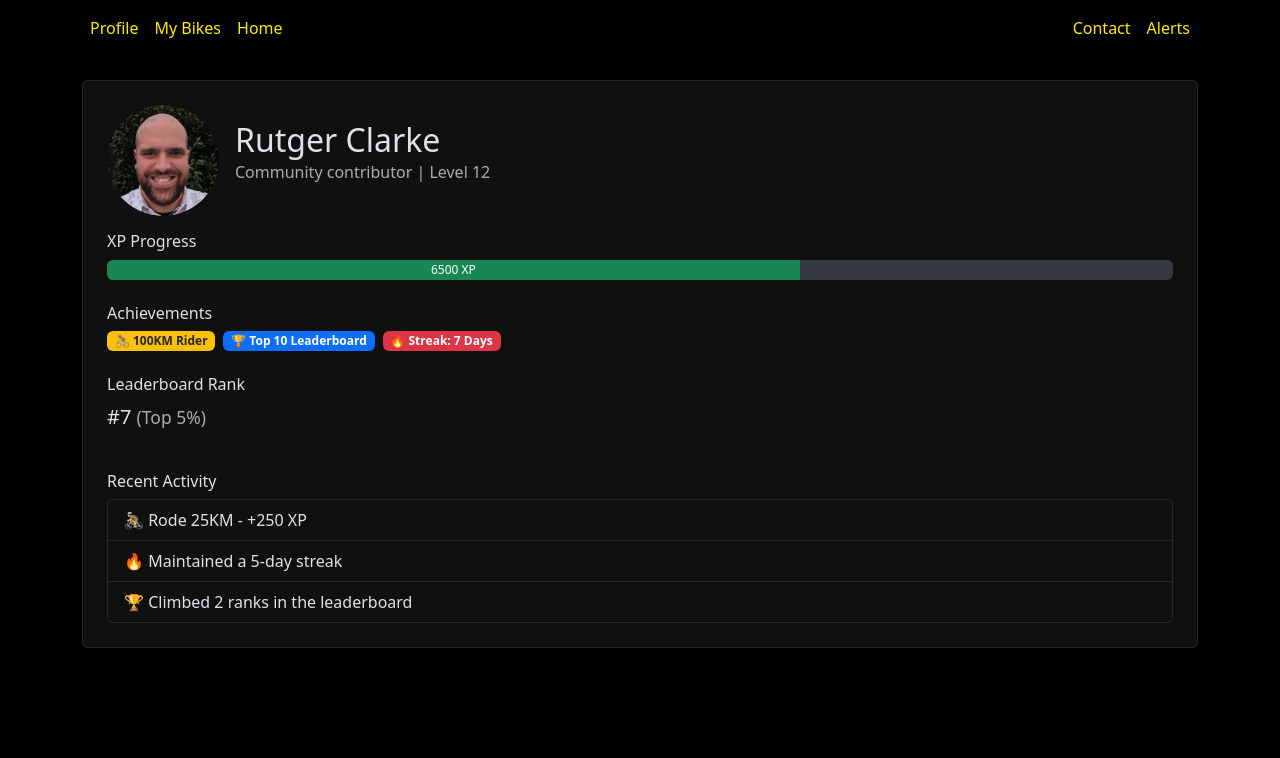
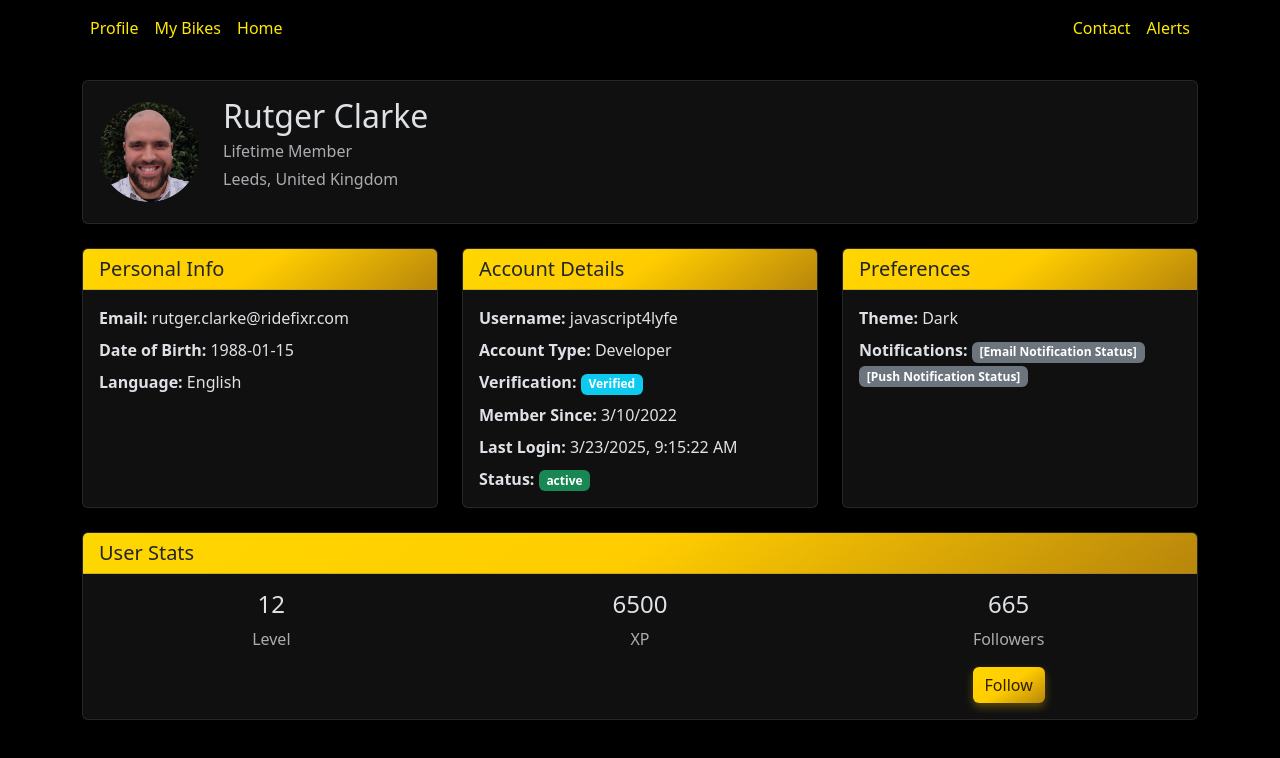
Before and after one commit to rclarke87/rclarke87.github.io, a plain HTML site: page profile.html in a window 1280 px wide. Drawn offline with nearby package versions, Linux system fonts and the light colour scheme.

Commit message:
profile update

```diff
--- a/profile.html
+++ b/profile.html
@@ -2,12 +2,11 @@
 <html lang="en" data-bs-theme="dark">
 <head>
     <meta charset="UTF-8">
-    <meta name="viewport" content="width=device-width, initial-scale=1.0">
-    <title>RideFixr Profile</title>
+    <meta name="viewport" content="width=device-width, initial-scale=1">
+    <title>User Profile</title>
     <link href="https://cdn.jsdelivr.net/npm/bootstrap@5.3.3/dist/css/bootstrap.min.css" rel="stylesheet">
+    <link href="https://fonts.googleapis.com/css2?family=Domine:wght@400..700&family=Public+Sans:ital,wght@0,100..900;1,100..900&display=swap" rel="stylesheet">
     <link rel="stylesheet" href="styles.css">
-    <script src="https://cdn.jsdelivr.net/npm/bootstrap@5.3.3/dist/js/bootstrap.bundle.min.js"></script>
-    <link rel="stylesheet" href="form.css">
 </head>
 <body>
 
@@ -30,50 +29,105 @@
         </div>
     </nav>
 
-    <div class="container mt-4">
-        <div class="card p-4">
-            <div class="d-flex align-items-center">
-                <img src="images/roundedprofile.png" class="profile-circle rounded-circle me-3" alt="Profile Picture">
-                <div>
-                    <h2 class="mb-0">Rutger Clarke</h2>
-                    <p class="text-muted">Community contributor | Level 12</p>
+    <div class="container py-4">
+        <div class="row">
+            <!-- Profile Header -->
+            <div class="col-12 mb-4">
+                <div class="card profile-header">
+                    <div class="card-body d-flex align-items-center">
+                        <img id="profilePicture" src="[PROFILE IMAGE PATH]"
+                             class="rounded-circle me-4"
+                             style="width: 100px; height: 100px; object-fit: cover;">
+                        <div>
+                            <h2 id="userFullName" class="card-title mb-1">[User Full Name]</h2>
+                            <p id="subscriptionTier" class="text-muted mb-1">[Subscription Tier]</p>
+                            <p id="userCountry" class="text-muted">[User Country]</p>
+                        </div>
+                    </div>
                 </div>
             </div>
 
-            <!-- XP Progress Bar -->
-            <div class="mt-3">
-                <h6>XP Progress</h6>
-                <div class="progress" style="height: 20px;">
-                    <div class="progress-bar bg-success" role="progressbar" style="width: 65%;" aria-valuenow="65" aria-valuemin="0" aria-valuemax="100">6500 XP</div>
+            <!-- Personal Information -->
+            <div class="col-md-4 mb-4">
+                <div class="card h-100">
+                    <div class="card-header bg-primary">
+                        <h5 class="card-title mb-0 text-dark">Personal Info</h5>
+                    </div>
+                    <div class="card-body">
+                        <p class="mb-2"><strong>Email:</strong> <span id="userEmail">[User Email Address]</span></p>
+                        <p class="mb-2"><strong>Date of Birth:</strong> <span id="dateOfBirth">[Date of Birth]</span></p>
+                        <p class="mb-0"><strong>Language:</strong> <span id="language">[User Language]</span></p>
+                    </div>
                 </div>
             </div>
 
-            <!-- Badges -->
-            <div class="mt-4">
-                <h6>Achievements</h6>
-                <div class="d-flex gap-2">
-                    <span class="badge bg-warning text-dark">🚴 100KM Rider</span>
-                    <span class="badge bg-primary">🏆 Top 10 Leaderboard</span>
-                    <span class="badge bg-danger">🔥 Streak: 7 Days</span>
+            <!-- Account Details -->
+            <div class="col-md-4 mb-4">
+                <div class="card h-100">
+                    <div class="card-header bg-success">
+                        <h5 class="card-title mb-0 text-dark">Account Details</h5>
+                    </div>
+                    <div class="card-body">
+                        <p class="mb-2"><strong>Username:</strong> <span id="username">[Username]</span></p>
+                        <p class="mb-2"><strong>Account Type:</strong> <span id="accountType">[Account Type]</span></p>
+                        <p class="mb-2"><strong>Verification:</strong> <span id="isVerified" class="badge bg-info">[Verification Status]</span></p>
+                        <p class="mb-2"><strong>Member Since:</strong> <span id="accountCreated">[Account Creation Date]</span></p>
+                        <p class="mb-2"><strong>Last Login:</strong> <span id="lastLogin">[Last Login Date]</span></p>
+                        <p class="mb-0"><strong>Status:</strong> <span id="subscriptionStatus" class="badge bg-success">[Subscription Status]</span></p>
+                    </div>
                 </div>
             </div>
 
-            <!-- Leaderboard Ranking -->
-            <div class="mt-4">
-                <h6>Leaderboard Rank</h6>
-                <p class="fs-5">#7 <small class="text-muted">(Top 5%)</small></p>
+            <!-- Preferences -->
+            <div class="col-md-4 mb-4">
+                <div class="card h-100">
+                    <div class="card-header bg-warning">
+                        <h5 class="card-title mb-0 text-dark">Preferences</h5>
+                    </div>
+                    <div class="card-body">
+                        <p class="mb-2"><strong>Theme:</strong> <span id="theme">[Theme Preference]</span></p>
+                        <div class="mb-2">
+                            <strong>Notifications:</strong>
+                            <span id="emailNotifications" class="badge bg-secondary me-1">[Email Notification Status]</span>
+                            <span id="pushNotifications" class="badge bg-secondary">[Push Notification Status]</span>
+                        </div>
+                    </div>
+                </div>
             </div>
 
-            <!-- Recent Activity -->
-            <div class="mt-4">
-                <h6>Recent Activity</h6>
-                <ul class="list-group">
-                    <li class="list-group-item">🚴 Rode 25KM - +250 XP</li>
-                    <li class="list-group-item">🔥 Maintained a 5-day streak</li>
-                    <li class="list-group-item">🏆 Climbed 2 ranks in the leaderboard</li>
-                </ul>
+            <!-- User Stats -->
+            <div class="col-12">
+                <div class="card stats-card">
+                    <div class="card-header">
+                        <h5 class="card-title mb-0 text-dark">User Stats</h5>
+                    </div>
+                    <div class="card-body">
+                        <div class="row text-center">
+                            <div class="col-4">
+                                <i class="bi bi-trophy icon-stat"></i>
+                                <h4 id="userLevel">[User Level]</h4>
+                                <p class="text-muted">Level</p>
+                            </div>
+                            <div class="col-4">
+                                <i class="bi bi-graph-up icon-stat"></i>
+                                <h4 id="userXP">[User XP]</h4>
+                                <p class="text-muted">XP</p>
+                            </div>
+                            <div class="col-4">
+                                <i class="bi bi-chat-text icon-stat"></i>
+                                <h4 id="followersCount">[Followers Count]</h4>
+                                <p class="text-muted">Followers</p>
+                                <button id="followButton" class="btn btn-primary">Follow</button>
+                            </div>
+                        </div>
+                    </div>
+                </div>
             </div>
         </div>
     </div>
+
+    <!-- Bootstrap JS and dependencies -->
+    <script src="https://cdn.jsdelivr.net/npm/bootstrap@5.3.0/dist/js/bootstrap.bundle.min.js"></script>
+    <script src="profile.js"></script>
 </body>
 </html>
--- a/profile.js
+++ b/profile.js
@@ -1,27 +1,78 @@
+function updateUserProfile(userProfile) {
+  // Basic Profile Information
+  document.getElementById(
+    "userFullName"
+  ).textContent = `${userProfile.personalInfo.firstName} ${userProfile.personalInfo.lastName}`;
+  document.getElementById("profilePicture").src =
+    userProfile.personalInfo.profileImg;
+  document.getElementById("subscriptionTier").textContent =
+    userProfile.accountDetails.subscriptionTier;
+  document.getElementById("userCountry").textContent =
+    userProfile.personalInfo.country;
+
+  // Additional User Details
+  document.getElementById("userEmail").textContent =
+    userProfile.personalInfo.email;
+  document.getElementById("dateOfBirth").textContent =
+    userProfile.personalInfo.dateOfBirth;
+
+  // Account Details
+  document.getElementById("username").textContent =
+    userProfile.accountDetails.username;
+  document.getElementById("accountType").textContent =
+    userProfile.accountDetails.accountType;
+  document.getElementById("accountCreated").textContent = new Date(
+    userProfile.accountDetails.accountCreated
+  ).toLocaleDateString();
+  document.getElementById("lastLogin").textContent = new Date(
+    userProfile.accountDetails.lastLogin
+  ).toLocaleString();
+
+  // Account Status Indicators
+  document.getElementById("isVerified").textContent = userProfile.accountDetails
+    .isVerified
+    ? "Verified"
+    : "Not Verified";
+  document.getElementById("subscriptionStatus").textContent =
+    userProfile.accountDetails.subscriptionStatus;
+
+  // User Preferences
+  document.getElementById("language").textContent =
+    userProfile.preferences.language;
+  document.getElementById("theme").textContent = userProfile.preferences.theme;
+
+  // User Stats
+  document.getElementById("userLevel").textContent =
+    userProfile.stats.userLevel;
+  document.getElementById("userXP").textContent = userProfile.stats.xp;
+  document.getElementById("followersCount").textContent =
+    userProfile.stats.followersCount;
+}
+
 const userProfile = {
   id: "usr_1",
   personalInfo: {
     firstName: "Rutger",
     lastName: "Clarke",
-    profileImg: "images/roundedprofile.png"
-    email: "rutger.clarke@example.com",
+    profileImg: "images/roundedprofile.png",
+    email: "rutger.clarke@ridefixr.com",
     dateOfBirth: "1988-01-15",
-    country: "United Kingdom",
+    country: "Leeds, United Kingdom",
   },
   accountDetails: {
-    username: "rutgerclake",
+    username: "javascript4lyfe",
     accountType: "Developer",
     accountCreated: "2022-03-10T14:30:45Z",
     lastLogin: "2025-03-23T09:15:22Z",
     isVerified: true,
     subscriptionStatus: "active",
-    subscriptionTier: "Premium",
+    subscriptionTier: "Lifetime Member",
     lifetimeMember: true,
     admin: true,
   },
   preferences: {
-    language: "en-GB",
-    theme: "dark",
+    language: "English",
+    theme: "Dark",
     notifications: {
       email: true,
       push: true,
@@ -31,7 +82,26 @@ const userProfile = {
     userLevel: 12,
     xp: 6500,
     postsCount: 0,
-    followersCount: 0,
+    followersCount: 665,
     followingCount: 0,
   },
 };
+
+// Follow button functionality
+document.getElementById("followButton").addEventListener("click", () => {
+  // Increment followers count in the userProfile object
+  userProfile.stats.followersCount++;
+
+  // Update the display
+  document.getElementById("followersCount").textContent =
+    userProfile.stats.followersCount;
+
+  // Disable the button after following
+  const followButton = document.getElementById("followButton");
+  followButton.disabled = true;
+  followButton.textContent = "Following";
+  followButton.classList.replace("btn-primary", "btn-secondary");
+});
+
+// Call the update function
+updateUserProfile(userProfile);
```
